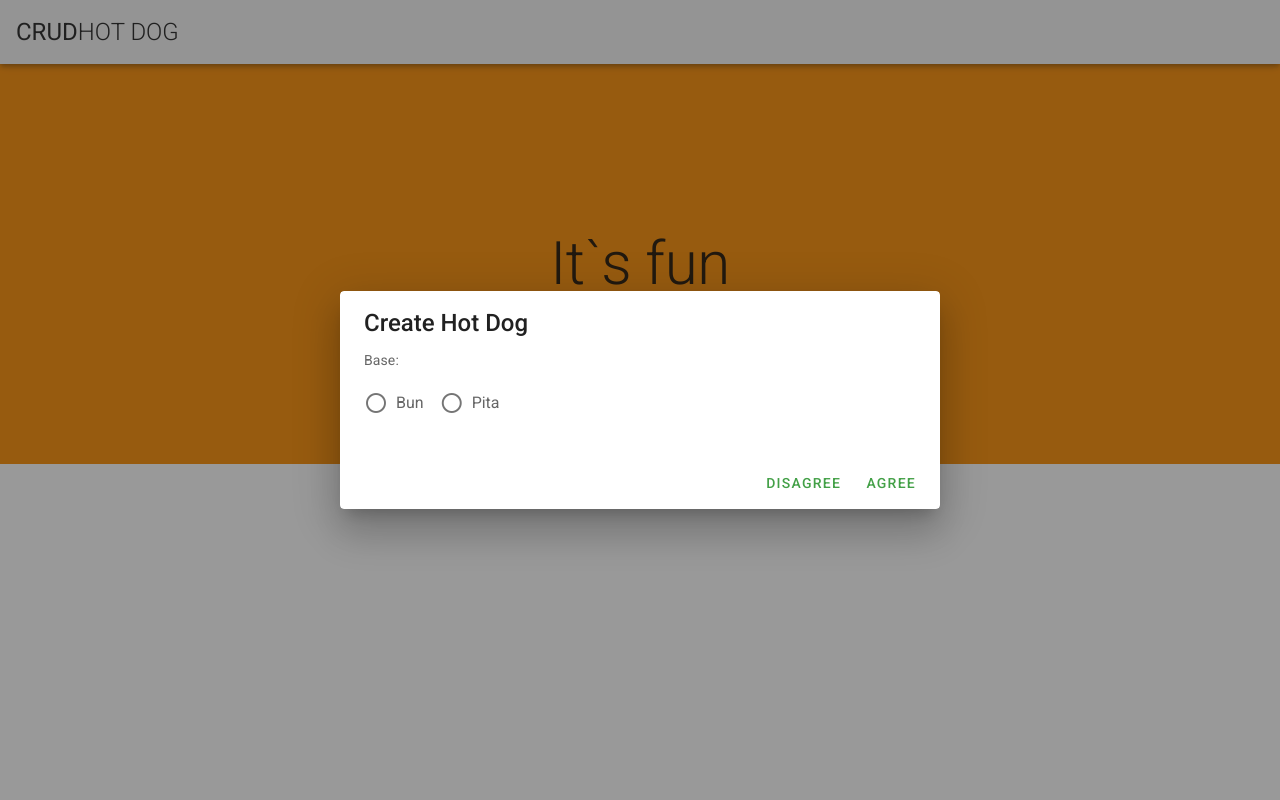
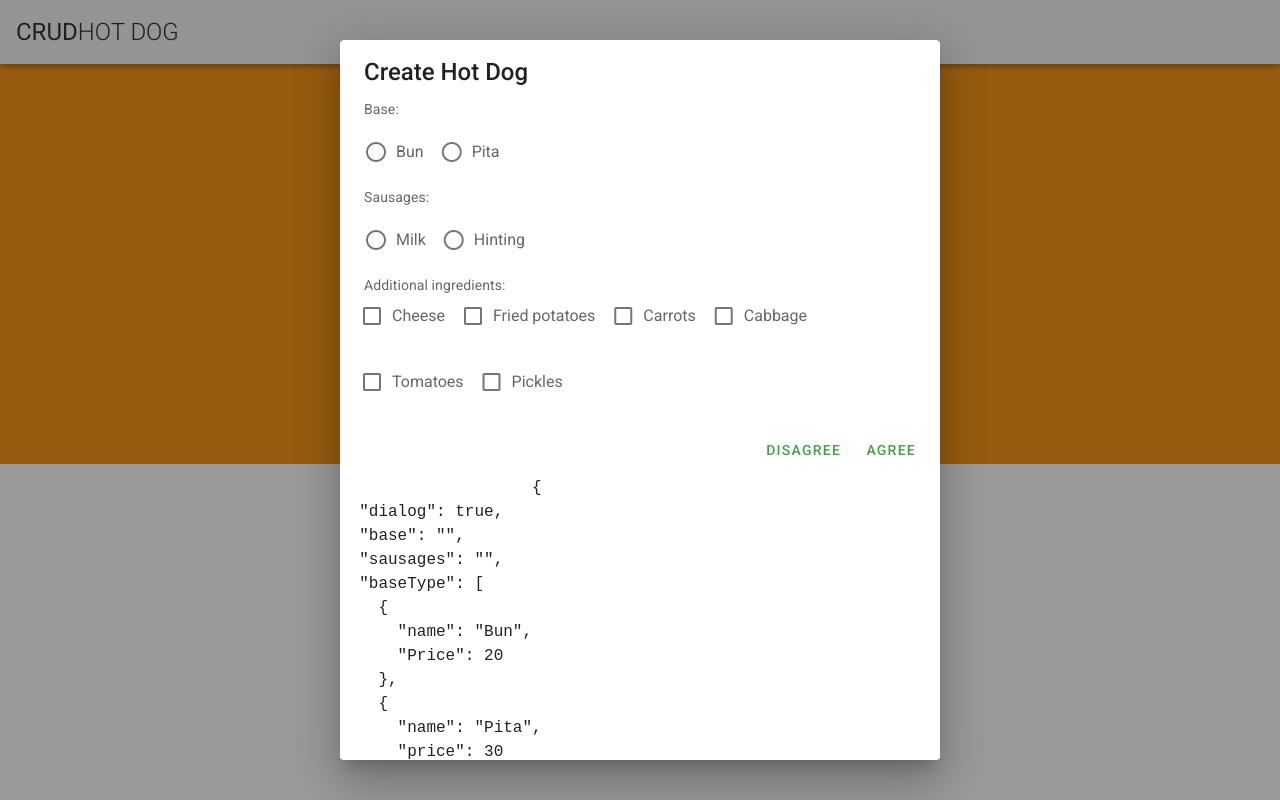
Before and after one commit to Maxrozvora/CrudHotDog, a Vue app in the folder crud-hot-dog/: page / in a window 1280 px wide. Both pictures are taken after a click on the button "CREATE HOT DOG". Built offline with nearby package versions, Linux system fonts and the light colour scheme.

Commit message:
adding and showing checkboxes and data

```diff
--- a/crud-hot-dog/src/components/Form.vue
+++ b/crud-hot-dog/src/components/Form.vue
@@ -9,14 +9,25 @@
 				<v-card-text>
 					<span>Base:</span>
 					<v-radio-group v-model="base" row>
-						<v-radio v-for="(type, i) in baseType" :key="i" :label="type" :value="type"></v-radio>
+						<v-radio v-for="(type, i) in baseType" :key="i" :label="type.name" :value="type"></v-radio>
 					</v-radio-group>
+					<span>Sausages:</span>
+					<v-radio-group v-model="sausages" row>
+						<v-radio v-for="(type, i) in sausagesType" :key="i" :label="type.name" :value="type"></v-radio>
+					</v-radio-group>
+					<span>Additional ingredients:</span>
+					<v-flex row>
+						<v-checkbox v-for="(item, i) in additionalIngredients" :key="i" v-model="item.added" :label="item.name" class="mx-2"></v-checkbox>
+					</v-flex>
 				</v-card-text>
 				<v-card-actions>
 					<v-spacer></v-spacer>
 					<v-btn color="green darken-1" text @click="dialog = false">Disagree</v-btn>
 					<v-btn color="green darken-1" text @click="dialog = false">Agree</v-btn>
 				</v-card-actions>
+				<pre>
+					{{$data}}
+				</pre>
 			</v-card>
 		</v-dialog>
 	</v-layout>
@@ -28,8 +39,51 @@
 		data: () => ({
 			dialog: false,
 			base: '',
+			sausages: '',
 			baseType: [
-			  'Bun', 'Pita'
+				{
+					name: 'Bun',
+					Price: 20
+				},
+				{
+					name: 'Pita',
+					price: 30
+				}
+			],
+			sausagesType: [
+				{name: 'Milk', price: 20}, {name: 'Hinting', price: 30}
+			],
+			additionalIngredients: [
+				{
+					name: 'Cheese',
+					price: 5,
+					added: false
+				},
+				{
+					name: 'Fried potatoes',
+					price: 5,
+					added: false
+				},
+				{
+					name: 'Carrots',
+					price: 3,
+					added: false
+				},
+				{
+					name: 'Cabbage',
+					price: 3,
+					added: false
+				},
+				{
+					name: 'Tomatoes',
+					price: 5,
+					added: false
+				},
+				{
+					name: 'Pickles',
+					price: 5,
+					added: false
+				}
 			]
 		})
   }
```
